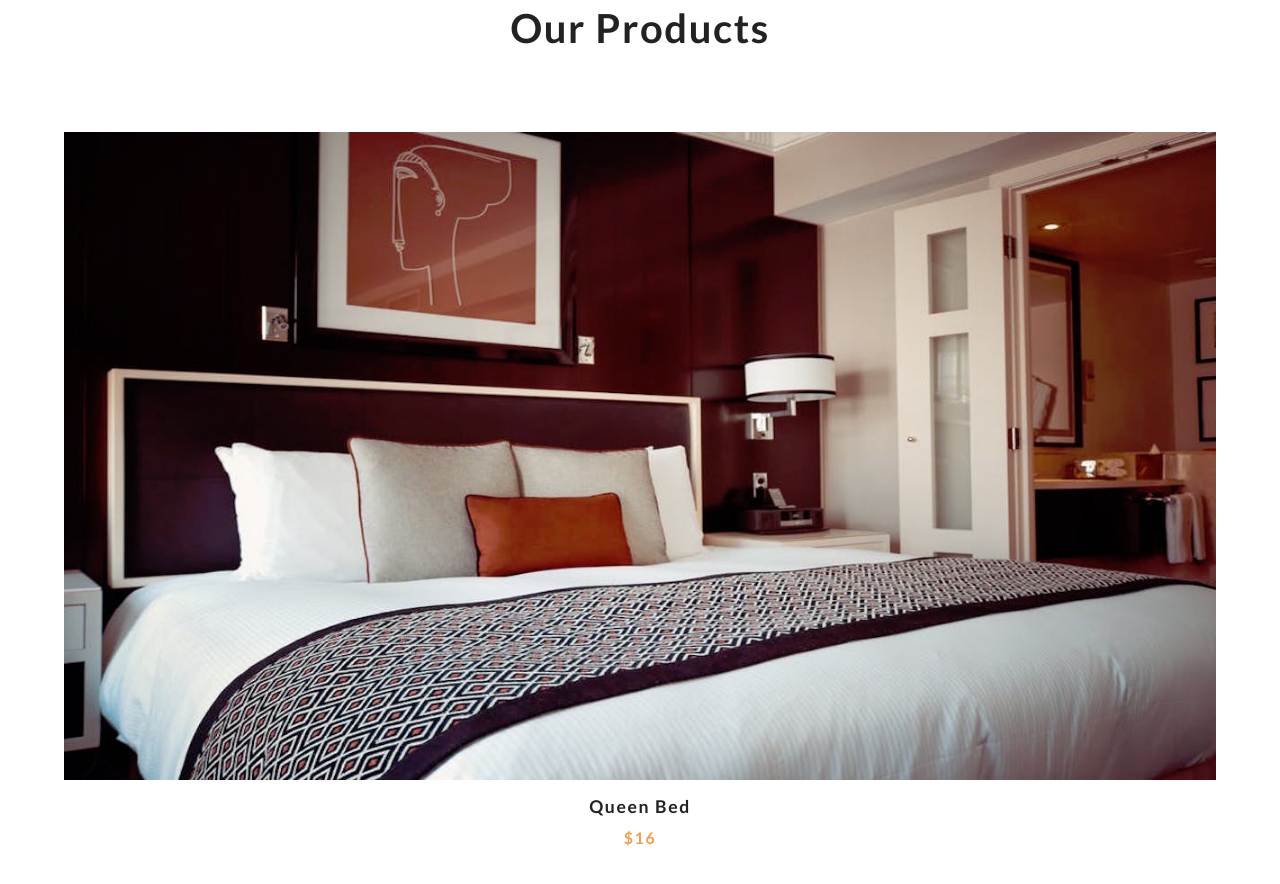
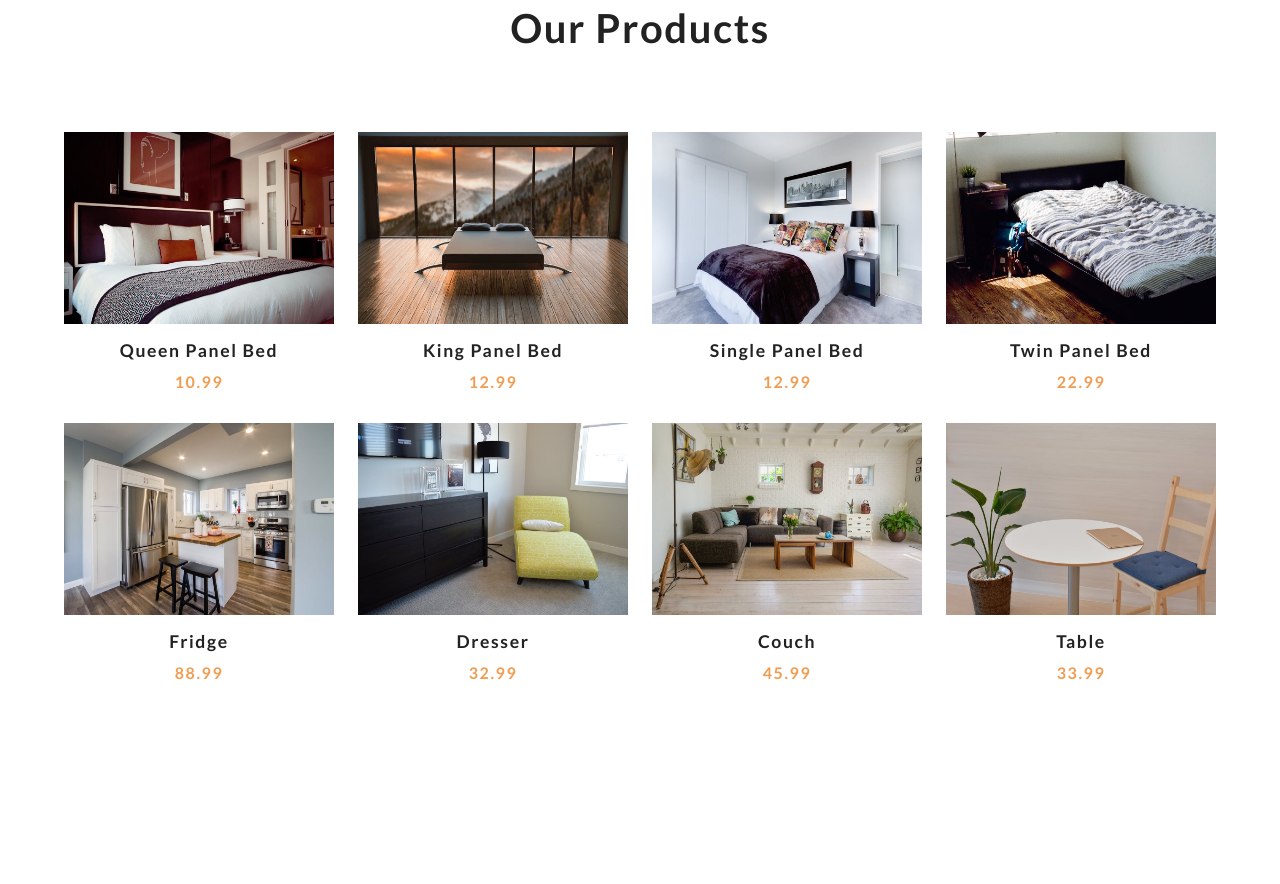
Before and after one commit to vladaStojanovic1/comfy-house, a plain HTML site: page index.html in a window 1280 px wide. Shown: the part 860-1744 px from the top of the page. After the commit the page ends 1606 px from the top, so only its background shows below. Drawn offline with Linux system fonts and the light colour scheme.

Commit message:
Get products and display products on page

```diff
--- a/app.js
+++ b/app.js
@@ -0,0 +1,69 @@
+// Variables
+const cartBtn = document.querySelector('.cart-btn');
+const closeCartBtn = document.querySelector('.close-cart');
+const clearCartBtn = document.querySelector('.clear-cart');
+const cartDOM = document.querySelector('.cart');
+const cartOverlay = document.querySelector('.cart-overlay');
+const cartItems = document.querySelector('.cart-items');
+const cartTotal = document.querySelector('.cart-total');
+const cartContent = document.querySelector('.cart-content');
+const productsDOM = document.querySelector('.products-center');
+// Cart
+let cart = [];
+
+// Getting the products
+class Products {
+    async getProducts() {
+        try {
+            let result = await fetch('products.json');
+            let data = await result.json();
+
+            let products = data.items;
+            products = products.map(item => {
+                const { title, price } = item.fields;
+                const { id } = item.sys;
+                const image = item.fields.image.fields.file.url;
+                return { title, price, id, image };
+            })
+            return products;
+        } catch (error) {
+            console.log('errors');
+        }
+    }
+}
+
+// Display products
+class UI {
+    displayProducts(products) {
+        let result = '';
+        products.forEach(product => {
+            result += `
+            <article class="product">
+                <div class="img-container">
+                    <img class="product-img" src=${product.image} alt="product">
+                    <button class="bag-btn" data-id=${product.id}>
+                        <i class="fas fa-shopping-cart"></i>
+                        add to bag
+                    </button>
+                </div>
+                <h3>${product.title}</h3>
+                <h4>${product.price}</h4>
+            </article>
+            `;
+        });
+        productsDOM.innerHTML = result;
+    }
+}
+
+// Local Storage
+class Storage {
+
+}
+
+document.addEventListener('DOMContentLoaded', () => {
+    const ui = new UI();
+    const products = new Products();
+
+    // Get all products
+    products.getProducts().then(products => ui.displayProducts(products))
+})
--- a/index.html
+++ b/index.html
@@ -47,7 +47,7 @@
         </div>
         <div class="products-center">
             <!-- Single Product -->
-            <article class="product">
+            <!-- <article class="product">
                 <div class="img-container">
                     <img class="product-img" src="./images/product-1.jpeg" alt="product">
                     <button class="bag-btn" data-id="1">
@@ -57,7 +57,7 @@
                 </div>
                 <h3>queen bed</h3>
                 <h4>$16</h4>
-            </article>
+            </article> -->
             <!-- End of Single Product -->
         </div>
     </section>
```
